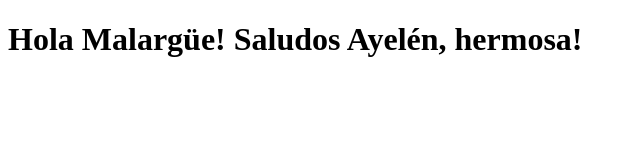
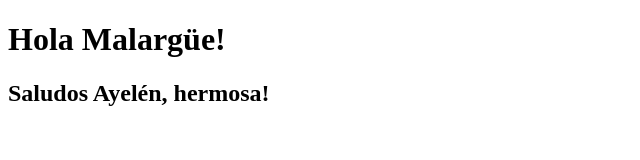
Before and after one commit to arsmartin/pruebaindex, a plain HTML site: page index.html in a window 1280 px wide. Shown: the whole page, without its empty margins (0-640 px from the left). Drawn offline with Linux system fonts and the light colour scheme.

Commit message:
se agregó un saludo a Ayelén

```diff
--- a/index.html
+++ b/index.html
@@ -7,8 +7,7 @@
     <title>Document</title>
 </head>
 <body>
-    <h1>Hola Malargüe!
-        Saludos Ayelén, hermosa!
-    </h1>
+    <h1>Hola Malargüe!</h1>
+    <h2>Saludos Ayelén, hermosa!</h2>
 </body>
 </html>
```
